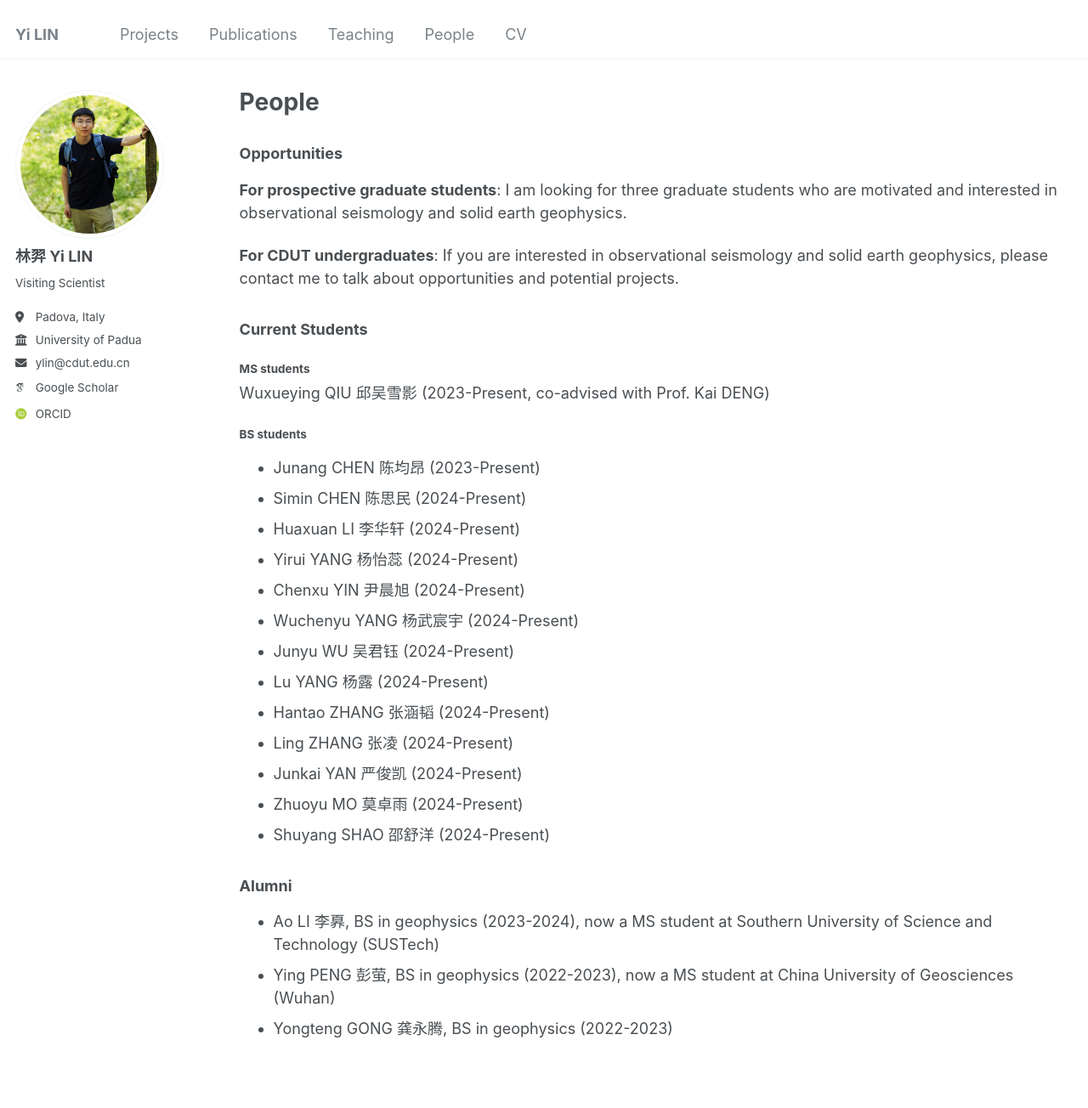
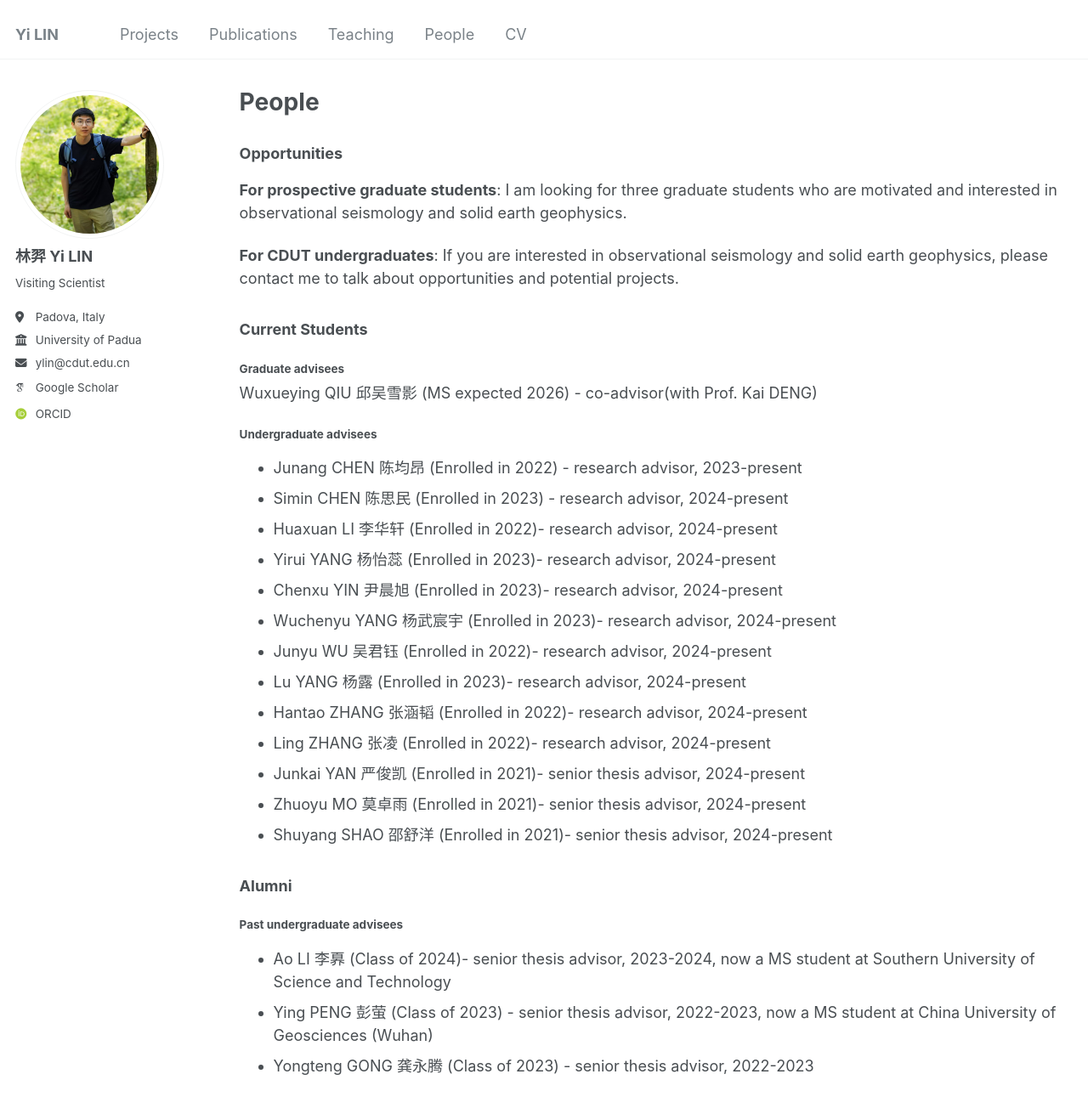
Before and after one commit to nicklinyi/nicklinyi.github.io, a Jekyll site: the page built from _pages/people.html, in a window 1280 px wide and 1400 px high. Shown: the top 1304 px of the window at 85% size. Built offline with Jekyll 4.4.1, drawn with Linux system fonts in a browser that asks for light colours; some web fonts are replaced.

Commit message:
Update people.html

```diff
--- a/_pages/people.html
+++ b/_pages/people.html
@@ -17,29 +17,30 @@
 
 <h3>Current Students</h3>
 
-<h4>MS students</h4>
-Wuxueying QIU 邱吴雪影 (2023-Present, co-advised with Prof. Kai DENG)
+<h4>Graduate advisees</h4>
+Wuxueying QIU 邱吴雪影 (MS expected 2026) - co-advisor(with Prof. Kai DENG)
 
-<h4>BS students</h4>
+<h4>Undergraduate advisees</h4>
 <ul>
-<li>Junang CHEN 陈均昂 (2023-Present)</li>
-<li>Simin CHEN 陈思民 (2024-Present)</li>
-<li>Huaxuan LI 李华轩 (2024-Present)</li>
-<li>Yirui YANG 杨怡蕊 (2024-Present)</li>
-<li>Chenxu YIN 尹晨旭 (2024-Present)</li>
-<li>Wuchenyu YANG 杨武宸宇 (2024-Present)</li>
-<li>Junyu WU 吴君钰 (2024-Present)</li>
-<li>Lu YANG 杨露 (2024-Present)</li>
-<li>Hantao ZHANG 张涵韬 (2024-Present)</li>
-<li>Ling ZHANG 张凌 (2024-Present)</li>
-<li>Junkai YAN 严俊凯 (2024-Present)</li>
-<li>Zhuoyu MO 莫卓雨 (2024-Present)</li>
-<li>Shuyang SHAO 邵舒洋 (2024-Present)</li>
+<li>Junang CHEN 陈均昂 (Enrolled in 2022) - research advisor, 2023-present</li>
+<li>Simin CHEN 陈思民 (Enrolled in 2023) - research advisor, 2024-present</li>
+<li>Huaxuan LI 李华轩 (Enrolled in 2022)- research advisor, 2024-present</li>
+<li>Yirui YANG 杨怡蕊 (Enrolled in 2023)- research advisor, 2024-present</li>
+<li>Chenxu YIN 尹晨旭 (Enrolled in 2023)- research advisor, 2024-present</li>
+<li>Wuchenyu YANG 杨武宸宇 (Enrolled in 2023)- research advisor, 2024-present</li>
+<li>Junyu WU 吴君钰 (Enrolled in 2022)- research advisor, 2024-present</li>
+<li>Lu YANG 杨露 (Enrolled in 2023)- research advisor, 2024-present</li>
+<li>Hantao ZHANG 张涵韬 (Enrolled in 2022)- research advisor, 2024-present</li>
+<li>Ling ZHANG 张凌 (Enrolled in 2022)- research advisor, 2024-present</li>
+<li>Junkai YAN 严俊凯 (Enrolled in 2021)- senior thesis advisor, 2024-present</li>
+<li>Zhuoyu MO 莫卓雨 (Enrolled in 2021)- senior thesis advisor, 2024-present</li>
+<li>Shuyang SHAO 邵舒洋 (Enrolled in 2021)- senior thesis advisor, 2024-present</li>
 </ul>
 
 <h3>Alumni</h3>
+<h4> Past undergraduate advisees</h4>
 <ul>
-<li>Ao LI 李奡, BS in geophysics (2023-2024), now a MS student at Southern University of Science and Technology (SUSTech)</li>
-<li>Ying PENG 彭萤, BS in geophysics (2022-2023), now a MS student at China University of Geosciences (Wuhan)</li>
-<li>Yongteng GONG 龚永腾, BS in geophysics (2022-2023)</li>
+<li>Ao LI 李奡 (Class of 2024)- senior thesis advisor, 2023-2024, now a MS student at Southern University of Science and Technology</li>
+<li>Ying PENG 彭萤 (Class of 2023) - senior thesis advisor, 2022-2023, now a MS student at China University of Geosciences (Wuhan)</li>
+<li>Yongteng GONG 龚永腾 (Class of 2023) - senior thesis advisor, 2022-2023</li>
 </ul>
```
